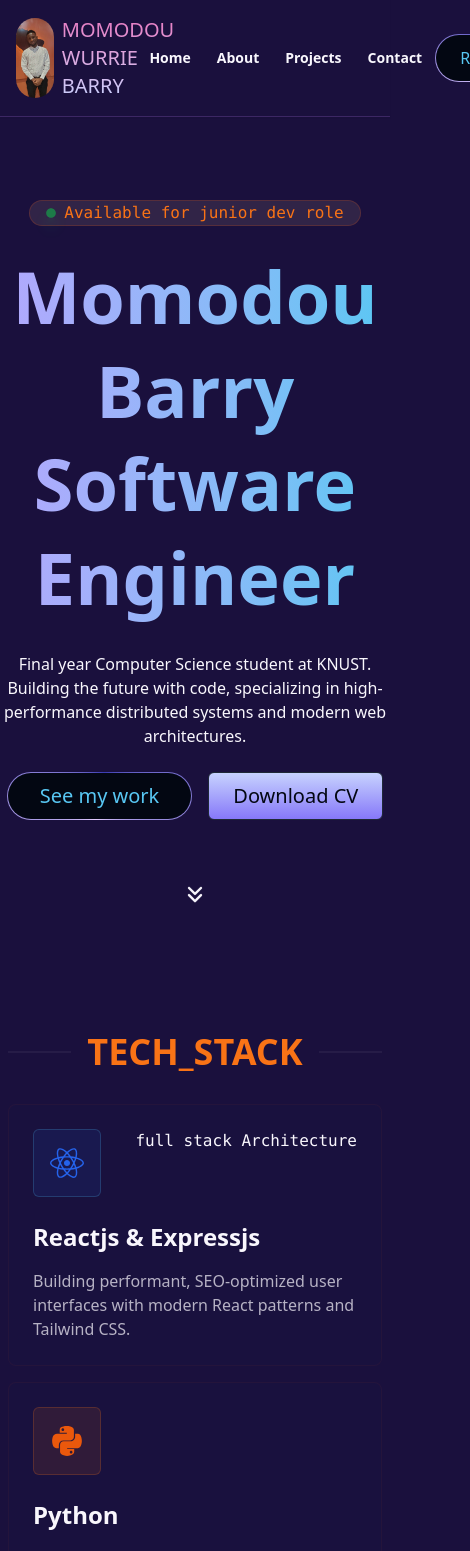
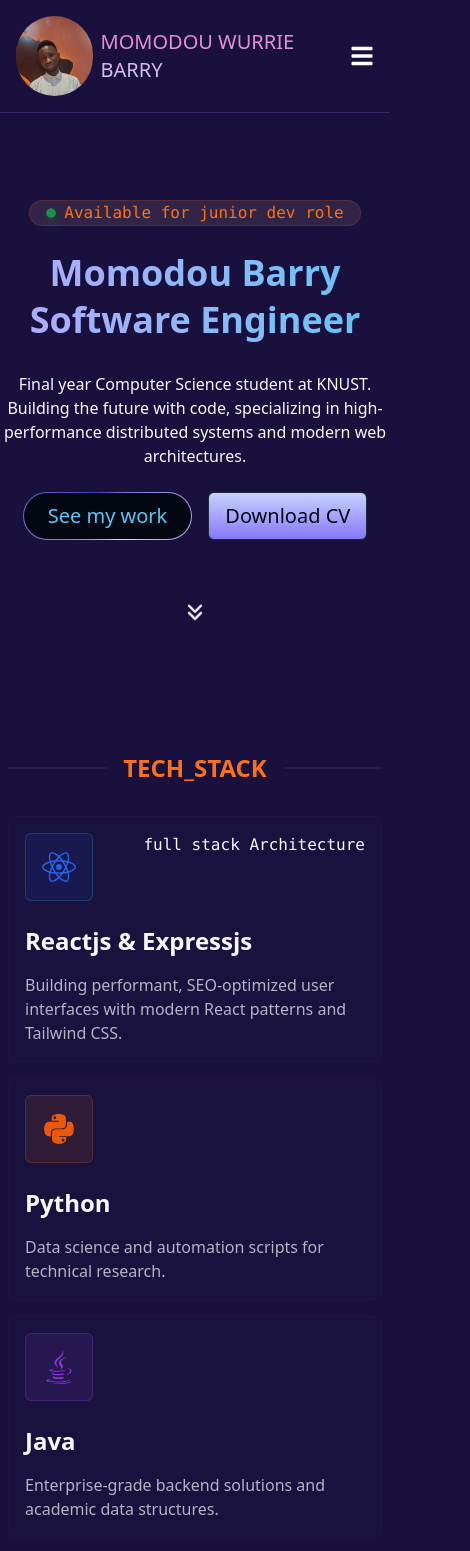
Before and after one commit to barrymomodouwurrie-165/main-portfolio, a React app in the folder Frontend/: page / in a window 390 px wide. Shown: the top 1551 px of the page, 470 px wide, since content can reach past the window. Built offline with nearby package versions, Linux system fonts and the light colour scheme; the HTML template or start-up script is replaced by a standard one.

Commit message:
adjusted styles of all components to fit both small screens and large screens.

```diff
--- a/Frontend/src/Components/Details.jsx
+++ b/Frontend/src/Components/Details.jsx
@@ -20,12 +20,12 @@ const Details = () => {
             <FaCircle size={14} className="text-yellow-600" />
             <FaCircle size={14} className="text-green-600" />
           </div>
-          <span className="flex-1 text-center">
+          <span className="text-sm md:text-base flex-1 text-center">
             momodou_barry — -zsh — 80×24
           </span>
         </div>
         <div className="py-8 px-6">
-          <div className="flex items-center gap-2 md:text-lg">
+          <div className="flex items-center gap-2 text-sm md:text-lg">
             <FiArrowRight className="text-green-600" />
             <span className="text-blue-600">~</span>
             <span className="text-purple-500">cat</span>
@@ -36,35 +36,35 @@ const Details = () => {
             {Info &&
               Info.map((info) => {
                 return (
-                  <div key={info.id} className="flex md:items-center px-4">
-                    <span className="text-orange-600 md:text-lg">
+                  <div key={info.id} className="flex md:items-center px-3">
+                    <span className="text-orange-600 text-xs md:text-lg">
                       "{info.name}"
                     </span>
-                    <span className="mr-2 text-lg">:</span>
-                    <span className="text-secondary md:text-lg">
+                    <span className="mr-2 text-xs md:text-lg">:</span>
+                    <span className="text-secondary text-xs md:text-lg">
                       "{info.content}"
                     </span>
-                    <span className=" text-lg">,</span>
+                    <span className=" text-xs md:text-lg">,</span>
                   </div>
                 );
               })}
             <span>&#125;</span>
           </div>
-          <div className="flex items-center gap-2 md:text-lg py-2">
+          <div className="flex items-center gap-2 text-sm md:text-lg py-2">
             <FiArrowRight className="text-green-600" />
             <span className="text-blue-600">~</span>
             <span className="text-purple-500">ls</span>
             <span>projects/</span>
           </div>
           <div className="flex flex-col md:flex-row md:items-center justify-between px-6 mr-8">
-            <span className="text-secondary md:text-lg">distributed_sys/</span>
-            <span className="text-secondary md:text-lg">
+            <span className="text-secondary text-sm md:text-lg">distributed_sys/</span>
+            <span className="text-secondary text-sm md:text-lg">
               knust_portal_redesign/
             </span>
-            <span className="text-secondary md:text-lg">api_gateway_v1/</span>
-            <span className="text-secondary md:text-lg">neural_net_lab/</span>
+            <span className="text-secondary text-sm md:text-lg">api_gateway_v1/</span>
+            <span className="text-secondary text-sm md:text-lg">neural_net_lab/</span>
           </div>
-          <div className="flex items-center gap-2 text-lg mt-2">
+          <div className="flex items-center gap-2 text-sm md:text-lg mt-2">
             <FiArrowRight className="text-green-600" />
             <span className="text-blue-600 animate-pulse">~</span>
             <span className="inline-block w-2 h-4 bg-purple-400 ml-1 animate-pulse" />
--- a/Frontend/src/Components/Footer.jsx
+++ b/Frontend/src/Components/Footer.jsx
@@ -3,9 +3,9 @@ import { Link } from "react-router";
 const Footer = () => {
   return (
     <div className="bg-[#1a103d] w-full p-4 border-t border-purple-400/20 shadow-sm">
-      <div className="max-w-5xl mx-auto flex items-center justify-between px-2">
+      <div className="max-w-5xl mx-auto flex flex-col md:flex-row items-center justify-between px-2">
         <div className="flex flex-col gap-2">
-          <span className="bg-gradient-to-t from-[#c7d2fe] to-primary bg-clip-text text-xl text-transparent">
+          <span className="bg-gradient-to-t from-[#c7d2fe] to-primary bg-clip-text text-base md:text-xl text-transparent">
            BARRY_DEV
           </span>
           <p className="text-base-content/70 font-mono">&copy; 2026 Intellectual Cyberpunk. Built with CS Precision. </p>
--- a/Frontend/src/Components/Navbar.jsx
+++ b/Frontend/src/Components/Navbar.jsx
@@ -1,20 +1,43 @@
 import { Link } from "react-router";
-import profile from "../assets/myprofile.jpg"
+import { useState } from "react";
+import { FaBars, FaTimes } from "react-icons/fa";
+import profile from "../assets/myprofile.jpg";
 const Navbar = () => {
+  const [isOpen, setIsOpen] = useState(false);
+
+  const Links = [
+    { name: "Home", to: "/" },
+    { name: "About", to: "/about" },
+    { name: "Projects", to: "/projects" },
+    { name: "Contact", to: "/contact" },
+  ];
   return (
     <div className="fixed top-0 z-[500] bg-[#1a103d] w-full px-4 py-4 border-b border-purple-400/20 shadow-sm">
       <div className="flex items-center justify-between">
-        <div className="flex items-center justify-between gap-2">
-          <img src={profile} alt="A profile picture" className="w-[80px] h-[80px] rounded-full object-left-top object-cover"/>
+        <div className={`${isOpen ? "hidden": "flex"} md:flex items-center justify-between gap-2`}>
+          <img
+            src={profile}
+            alt="A profile picture"
+            className="w-[80px] h-[80px] rounded-full object-left-top object-cover"
+          />
           <span className="bg-gradient-to-t from-[#c7d2fe] to-primary bg-clip-text text-xl text-transparent">
             MOMODOU WURRIE BARRY
           </span>
         </div>
-        <div className="flex items-center justify-between">
-          <Link className="btn btn-ghost btn-sm">Home</Link>
-          <Link className="btn btn-ghost btn-sm">About</Link>
-          <Link className="btn btn-ghost btn-sm">Projects</Link>
-          <Link className="btn btn-ghost btn-sm">Contact</Link>
+        <div className="hidden md:flex items-center justify-between">
+          {Links &&
+            Links.map((link) => {
+              return (
+
+              <Link
+                key={link.name}
+                to={link.to}
+                className="btn btn-ghost btn-sm"
+              >
+                {link.name}
+              </Link>
+              )
+            })}
           <button className="relative inline-flex h-12 overflow-hidden rounded-full p-[1px] focus:outline-none focus:ring-2 focus:ring-gray-400 focus:ring-offset-2 focus:ring-offset-gray-50">
             <span className="absolute inset-[-1000%] animate-[spin_2s_linear_infinite] bg-[conic-gradient(from_90deg_at_50%_50%,#E2CBFF_0%,#393BB2_50%,#E2CBFF_100%)]" />
             <span className=" inline-flex h-full w-full cursor-pointer items-center justify-center rounded-full bg-gray-950 px-6 text-secondary font-medium backdrop-blur-3xl">
@@ -22,7 +45,39 @@ const Navbar = () => {
             </span>
           </button>
         </div>
+        <button
+          className="md:hidden text-white"
+          onClick={() => setIsOpen(!isOpen)}
+          aria-label="Toggle menu"
+        >
+          {isOpen ? <FaTimes size={24} /> : <FaBars size={24} />}
+        </button>
       </div>
+      {isOpen && (
+
+        <div className="lg:hidden flex items-center justify-center">
+          {Links &&
+            Links.map((link) => {
+              return (
+
+              <Link
+                key={link.name}
+                to={link.to}
+                className="btn btn-ghost btn-sm"
+                onClick={() => setIsOpen(false)}
+              >
+                {link.name}
+              </Link>
+              )
+            })}
+          <button className="relative inline-flex h-12 overflow-hidden rounded-full p-[1px] focus:outline-none focus:ring-2 focus:ring-gray-400 focus:ring-offset-2 focus:ring-offset-gray-50">
+            <span className="absolute inset-[-1000%] animate-[spin_2s_linear_infinite] bg-[conic-gradient(from_90deg_at_50%_50%,#E2CBFF_0%,#393BB2_50%,#E2CBFF_100%)]" />
+            <span className=" inline-flex h-full w-full cursor-pointer items-center justify-center rounded-full bg-gray-950 px-6 text-secondary font-medium backdrop-blur-3xl">
+              Resume
+            </span>
+          </button>
+        </div>
+      )}
     </div>
   );
 };
--- a/Frontend/src/Components/Skills.jsx
+++ b/Frontend/src/Components/Skills.jsx
@@ -6,12 +6,14 @@ const Skills = () => {
     <div className="max-w-5xl mx-auto px-2 py-6">
       <div className="flex items-center justify-between gap-4">
         <div className=" flex-1 border border-base-content/5"></div>
-        <span className="text-4xl text-orange-500 font-bold">TECH_STACK</span>
+        <span className=" text-2xl md:text-4xl text-orange-500 font-bold">
+          TECH_STACK
+        </span>
         <div className=" flex-1 border border-base-content/5"></div>
       </div>
       <div className="flex flex-col gap-6 py-8">
         <div className="grid grid-cols-1 md:grid-cols-[auto_1fr_1fr] gap-4">
-          <div className="md:max-w-[500px] flex flex-col border  border-orange-600/5 hover:shadow-[0_0_20px_rgba(210,187,255,0.15)] transition-shadow duration-300 p-6  rounded-lg bg-blue-950/10 ">
+          <div className="md:max-w-[500px] flex flex-col border  border-orange-600/5 hover:shadow-[0_0_20px_rgba(210,187,255,0.15)] transition-shadow duration-300 p-4 md:p-6  rounded-lg bg-blue-950/10 ">
             <div className="flex items-start justify-between">
               <div className="p-4 border rounded-md border-secondary/20 bg-blue-600/10 text-blue-600">
                 <FaReact size={34} />
@@ -26,7 +28,7 @@ const Skills = () => {
               </span>
             </div>
           </div>
-          <div className="flex flex-col border border-orange-600/5 p-6 rounded-lg bg-blue-950/10 hover:shadow-[0_0_20px_rgba(210,187,255,0.15)] transition-shadow duration-300 ">
+          <div className="flex flex-col border border-orange-600/5 p-4 md:p-6 rounded-lg bg-blue-950/10 hover:shadow-[0_0_20px_rgba(210,187,255,0.15)] transition-shadow duration-300 ">
             <div className="flex items-start justify-between">
               <div className="p-4 text-orange-600 border border-orange-500/20 rounded-md bg-orange-500/10">
                 <FaPython size={34} />
@@ -39,7 +41,7 @@ const Skills = () => {
               </span>
             </div>
           </div>
-          <div className="flex flex-col border border-orange-600/5 p-6 rounded-lg bg-blue-950/10 hover:shadow-[0_0_20px_rgba(210,187,255,0.15)] transition-shadow duration-300 ">
+          <div className="flex flex-col border border-orange-600/5 p-4 md:p-6 rounded-lg bg-blue-950/10 hover:shadow-[0_0_20px_rgba(210,187,255,0.15)] transition-shadow duration-300 ">
             <div className="flex items-start justify-between">
               <div className="p-4 text-purple-600 rounded-md border border-purple-500/20 bg-purple-500/10">
                 <FaJava size={34} />
@@ -77,13 +79,13 @@ const Skills = () => {
             </div>
             <div className="flex ml-20">
               <div className="p-4 bg-base-100 text-purple-600 border border-black rounded-full relative z-10 ">
-                <FiCloud size={24} />
+                <FiCloud className="size-4 md:size-10" />
               </div>
               <div className="p-4 bg-base-100 text-secondary border border-black rounded-full -translate-x-4 relative z-20">
-                <FiBox size={24} />
+                <FiBox className="size-4 md:size-10" />
               </div>
               <div className="p-4 bg-base-100 text-orange-600 border border-black rounded-full -translate-x-8 relative z-30 ">
-                <FiTerminal size={24} />
+                <FiTerminal className="size-4 md:size-10" />
               </div>
             </div>
           </div>
--- a/Frontend/src/Components/Works.jsx
+++ b/Frontend/src/Components/Works.jsx
@@ -55,7 +55,7 @@ const Works = () => {
   return (
     <div className="max-w-5xl mx-auto px-2 py-14">
       <div className="flex items-center justify-between mb-10">
-        <span className="text-2xl font-bold">Featured Work</span>
+        <span className="text-lg md:text-2xl font-bold">Featured Work</span>
         <div className="border border-secondary/10 flex-1 ml-6"></div>
       </div>
       <div className="grid grid-cols-1 md:grid-cols-2 gap-4">
@@ -77,7 +77,7 @@ const Works = () => {
                           : ""
                   }
                   alt=""
-                  className="w-[500px] h-[300px] rounded-t-lg object-center transition-transform duration-300 ease-in-out hover:scale-105"
+                  className="w-[100%] h-[300px] rounded-t-lg object-center transition-transform duration-300 ease-in-out hover:scale-105"
                 />
                 <div className="absolute bottom-40 left-6">
                   <div
@@ -86,13 +86,13 @@ const Works = () => {
                     {project.title}
                   </div>
                   <span
-                    className={`text-xl font-bold ${TextColors[project.color]}`}
+                    className={`text-base md:text-xl font-bold ${TextColors[project.color]}`}
                   >
                     {project.subTitle}
                   </span>
                 </div>
                 <div className="flex flex-col gap-6 my-4 ml-2">
-                  <span>{project.description}</span>
+                  <span className="text-sm md:text-lg">{project.description}</span>
                   <div className="flex items-center gap-4">
                     <span
                       className={`rounded-md px-2 ${ToolColors[project.color]}`}
--- a/Frontend/src/Pages/LandingPage.jsx
+++ b/Frontend/src/Pages/LandingPage.jsx
@@ -8,7 +8,7 @@ import Works from "../Components/Works";
 
 const LandingPage = () => {
   return (
-    <div className="min-h-view pt-40">
+    <div className="min-h-screen mx-auto w-full pt-40 overflow-hidden">
       <Navbar />
       <div className="flex flex-col items-center text-center py-10">
         <div className="flex items-center gap-2 mx-auto text-orange-500 border border-orange-600/20 bg-orange-200/10 px-4 rounded-3xl font-mono">
@@ -18,8 +18,8 @@ const LandingPage = () => {
           />{" "}
           Available for junior dev role
         </div>
-        <div className="flex items-center font-bold text-5xl py-6">
-          <span className="inline-block leading-[1.3] pb-1 animate-text-gradient bg-gradient-to-r from-[#b2a8fd] via-secondary to-[#c7d2fe] bg-[200%_auto] bg-clip-text text-7xl text-transparent">
+        <div className="flex items-center font-bold text-2xl md:text-5xl py-6">
+          <span className="inline-block leading-[1.3] pb-1 animate-text-gradient bg-gradient-to-r from-[#b2a8fd] via-secondary to-[#c7d2fe] bg-[200%_auto] bg-clip-text text-4xl md:text-7xl text-transparent">
             Momodou Barry Software Engineer
           </span>
         </div>
@@ -31,11 +31,11 @@ const LandingPage = () => {
         <div className="max-w-xl mx-auto flex items-center justify-between gap-4 py-6">
           <button className="relative inline-flex h-12 overflow-hidden rounded-full p-[1px] focus:outline-none focus:ring-2 focus:ring-gray-400 focus:ring-offset-2 focus:ring-offset-gray-50">
             <span className="absolute inset-[-1000%] animate-[spin_2s_linear_infinite] bg-[conic-gradient(from_90deg_at_50%_50%,#E2CBFF_0%,#393BB2_50%,#E2CBFF_100%)]" />
-            <span className="inline-flex z-0 h-full w-full cursor-pointer items-center justify-center rounded-full bg-gray-950 px-8 py-1 text-xl font-medium text-secondary backdrop-blur-3xl">
+            <span className="inline-flex z-0 h-full w-full cursor-pointer items-center justify-center rounded-full bg-gray-950 px-6 md:px-8 py-1 text-xl font-medium text-secondary backdrop-blur-3xl">
               See my work
             </span>
           </button>
-          <button className="inline-flex h-12 items-center justify-center rounded-md text-xl border border-gray-800 bg-gradient-to-t from-[#8678f9] from-0% to-[#c7d2fe] px-6 font-medium text-gray-950 transition-colors focus:outline-none focus:ring-2 focus:ring-gray-400 focus:ring-offset-2 focus:ring-offset-gray-50 ">
+          <button className="inline-flex h-12 items-center justify-center rounded-md text-xl border border-gray-800 bg-gradient-to-t from-[#8678f9] from-0% to-[#c7d2fe] px-4 md:px-6 font-medium text-gray-950 transition-colors focus:outline-none focus:ring-2 focus:ring-gray-400 focus:ring-offset-2 focus:ring-offset-gray-50 ">
             Download CV
           </button>
         </div>
```
